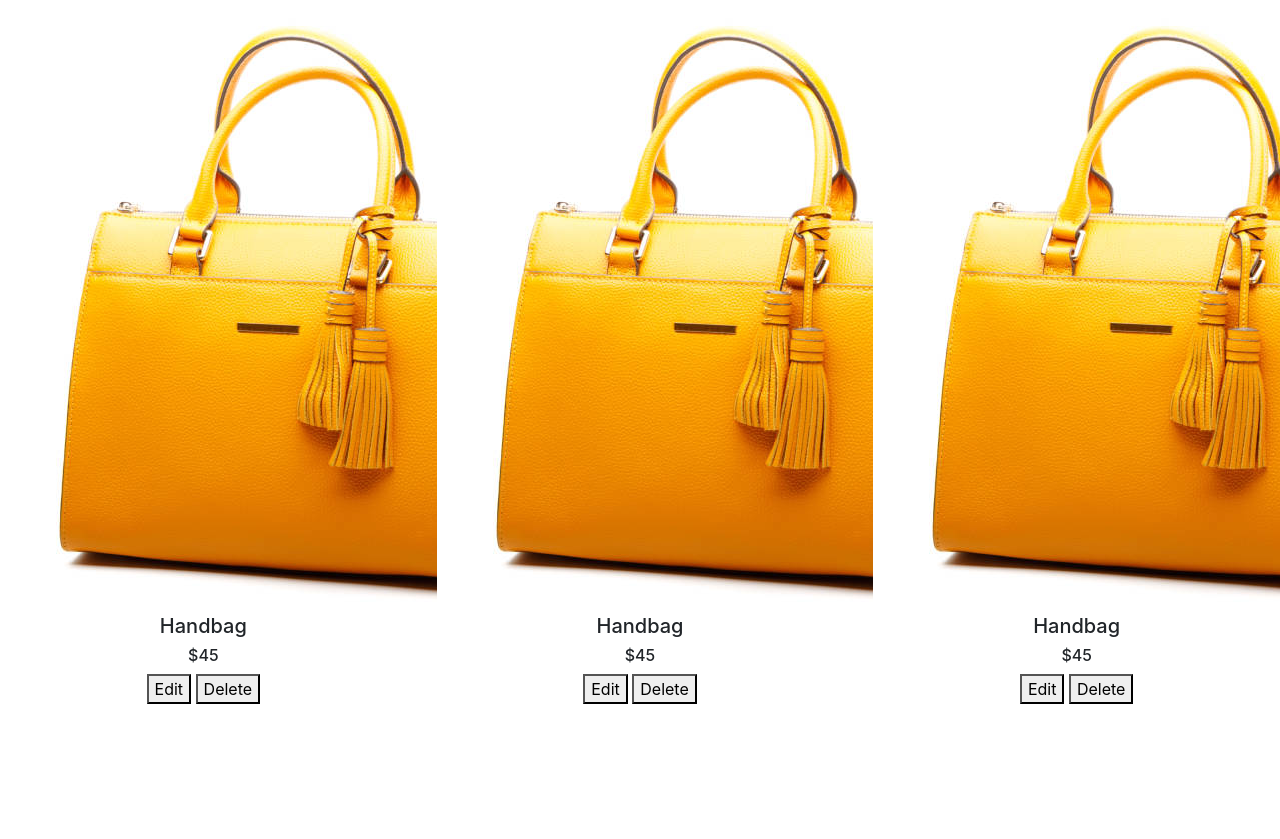
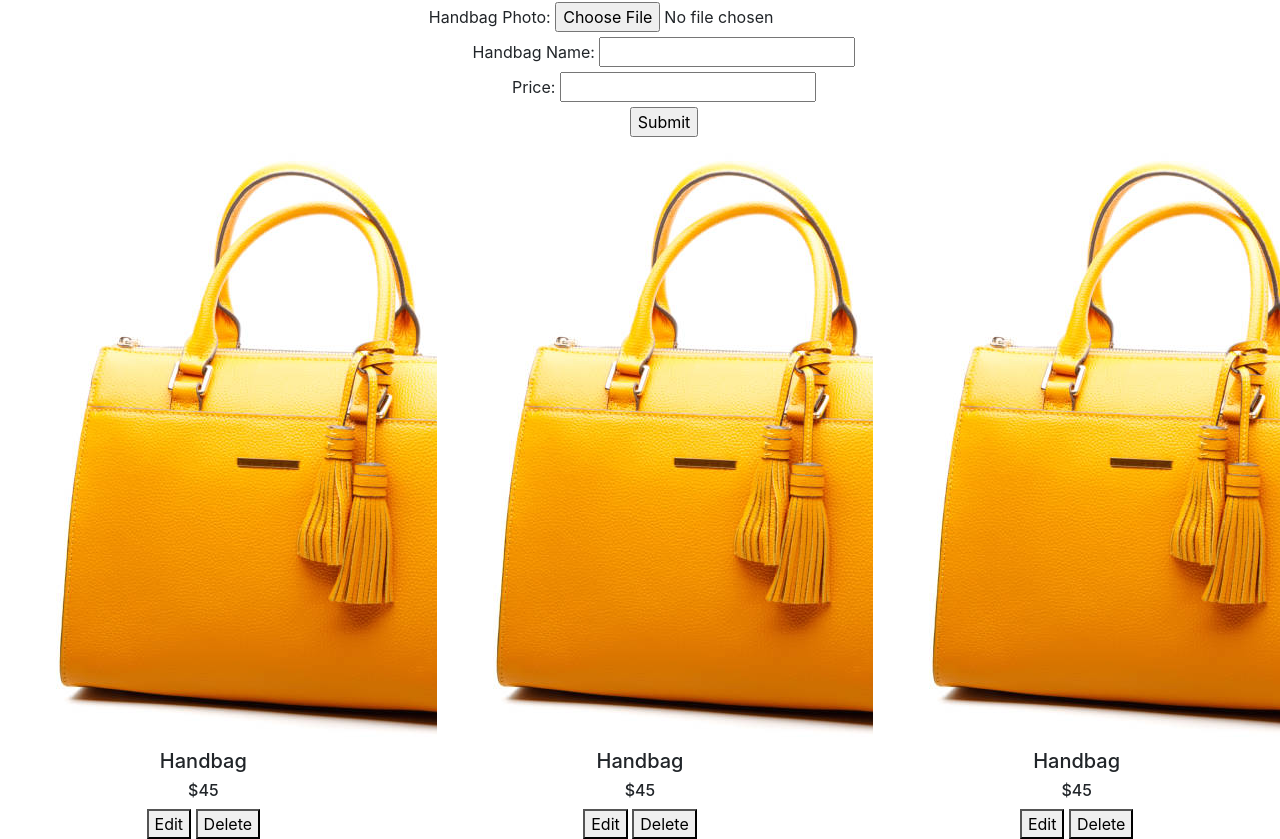
Before and after one commit to Buyaki01/handbags-js, a website: page index.html in a window 1280 px wide. Shown: the part 60-899 px from the top of the page. Before the commit the page ends 800 px from the top, so only its background shows below. Drawn offline with nearby package versions, Linux system fonts and the light colour scheme.

Commit message:
Add Form to get photo,name and price of a handbag

```diff
--- a/index.html
+++ b/index.html
@@ -22,6 +22,23 @@
         </div>
       </nav>
       <article>
+        <form class="ml-5 text-center">
+          <div>
+            <label for="photo">Handbag Photo:</label>
+            <input class="handbag-photo" type="file" id="photo">
+          </div>
+          <div>
+            <label for="name">Handbag Name:</label>
+            <input class="handbag-name" type="text" id="name">
+          </div>
+          <div>
+            <label for="name">Price:</label>
+            <input class="price" type="number" id="price">
+          </div>
+          <div class="text-center">
+            <input type="submit" value="Submit">
+          </div>
+        </form>
         <div class="row">
           <div class="col-4">
             <div class="img-responsive"><img src="./handbag.jpg" alt="#"></div>
--- a/scripts/main.js
+++ b/scripts/main.js
@@ -0,0 +1,14 @@
+const photoInput = document.querySelector('.handbag-photo');
+const handbagNameInput = document.querySelector('.handbag-name');
+const priceInput = document.querySelector('.price');
+const form = document.querySelector('form');
+
+form.addEventListener('submit', (event) => {
+  event.preventDefault();
+  const photo = photoInput.files[0];
+  const handbagName = handbagNameInput.value;
+  const price = priceInput.value;
+  console.log(`Handbag Photo: ${photo}`);
+  console.log(`Handbag Name: ${handbagName}`);
+  console.log(`Price: ${price}`);
+});
```
